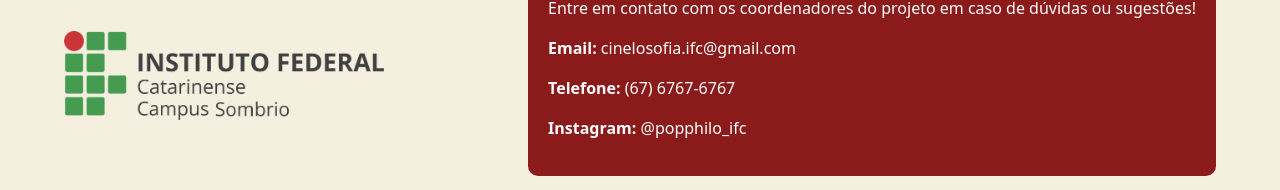
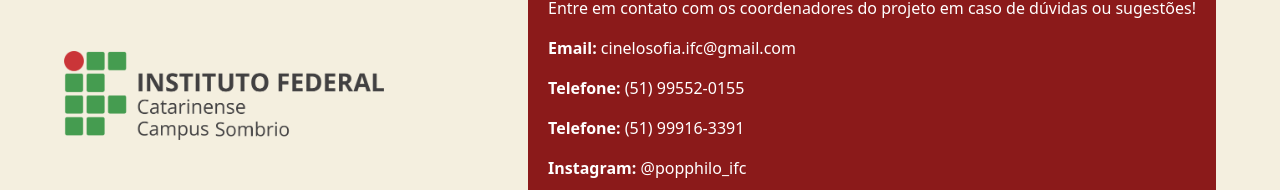
Before and after one commit to ychuuwon/TCC-Cinelosofia, a React (Create React App) app in the folder client/: page / in a window 1280 px wide. Shown: the part 1886-2076 px from the top of the page. Built offline with nearby package versions, Linux system fonts and the light colour scheme; no server answers.

Commit message:
dados de contato atualizados, cadastro de 2 admins

```diff
--- a/client/src/components/Footer.js
+++ b/client/src/components/Footer.js
@@ -8,7 +8,8 @@ export default function Footer() {
       <div className="footer-contact">
         <p>Entre em contato com os coordenadores do projeto em caso de dúvidas ou sugestões!</p>
         <p><strong>Email:</strong> cinelosofia.ifc@gmail.com</p>
-        <p><strong>Telefone:</strong> (67) 6767-6767</p>
+        <p><strong>Telefone:</strong> (51) 99552-0155</p>
+        <p><strong>Telefone:</strong> (51) 99916-3391</p>
         <p><strong>Instagram:</strong> @popphilo_ifc</p>
       </div>
     </footer>
```
